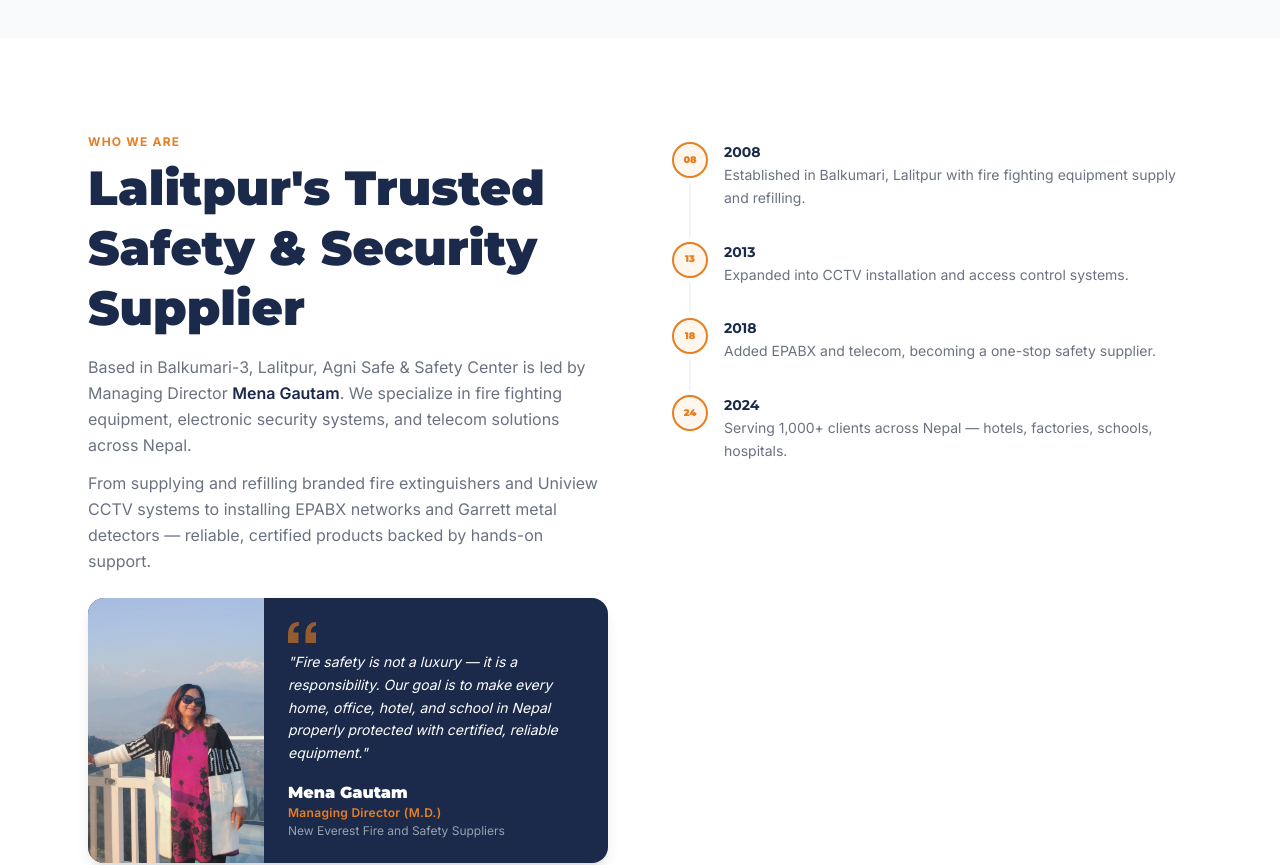
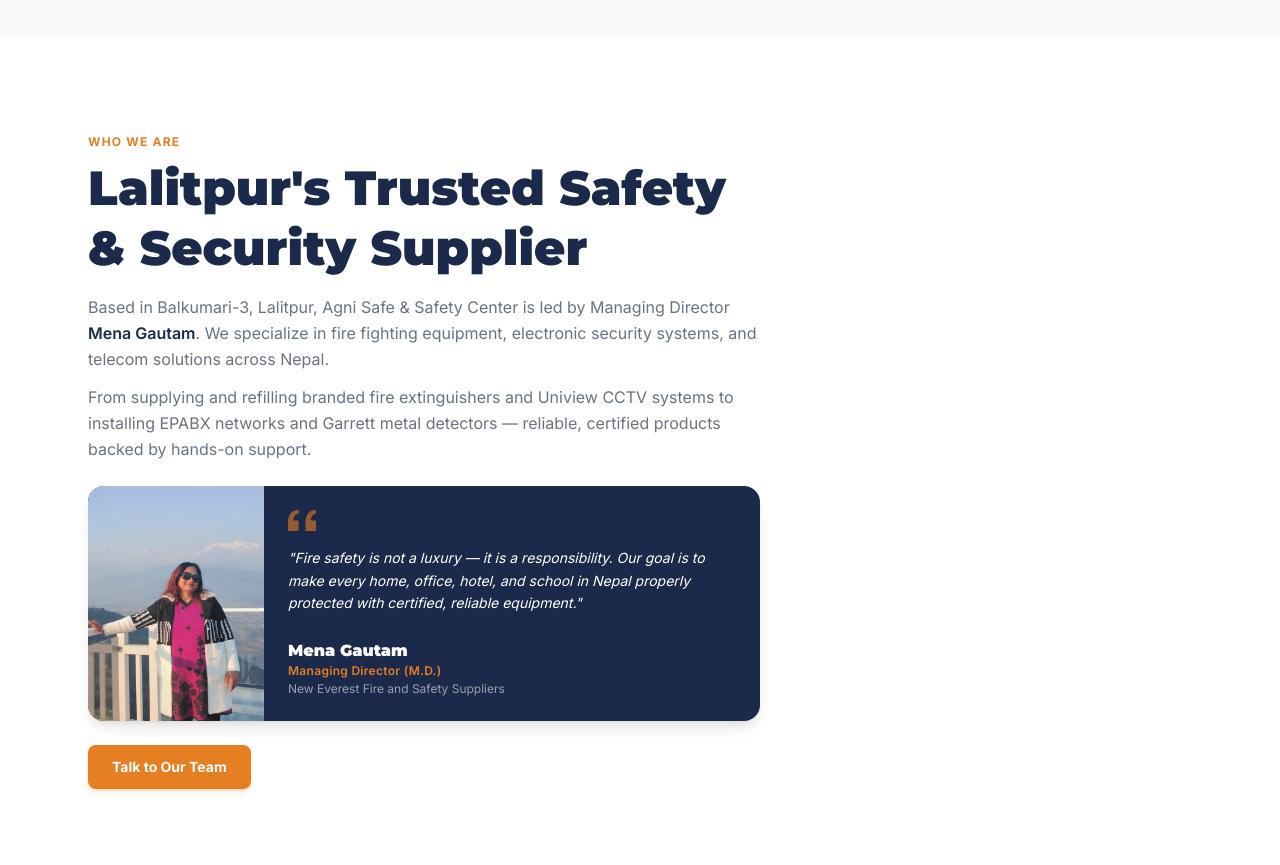
Before and after one commit to patties-eater/nefass, a React (Vite) app: page / in a window 1280 px wide. Shown: the part 3620-4485 px from the top of the page. Built offline with nearby package versions, Linux system fonts and the light colour scheme.

Commit message:
remove timeline from About section

```diff
--- a/src/components/About.jsx
+++ b/src/components/About.jsx
@@ -37,20 +37,14 @@
   },
 ]
 
-const milestones = [
-  { year: '2008', text: 'Established in Balkumari, Lalitpur with fire fighting equipment supply and refilling.' },
-  { year: '2013', text: 'Expanded into CCTV installation and access control systems.' },
-  { year: '2018', text: 'Added EPABX and telecom, becoming a one-stop safety supplier.' },
-  { year: '2024', text: 'Serving 1,000+ clients across Nepal — hotels, factories, schools, hospitals.' },
-]
 
 export default function About() {
   return (
     <section id="about" className="py-12 md:py-24 bg-white">
       <div className="max-w-6xl mx-auto px-4 sm:px-6">
 
-        {/* Story + Timeline */}
-        <div className="grid md:grid-cols-2 gap-8 md:gap-16 items-start mb-10 md:mb-20">
+        {/* Story */}
+        <div className="max-w-2xl mb-10 md:mb-20">
           <div>
             <p className="text-xs font-bold tracking-widest uppercase text-brand mb-2">Who We Are</p>
             <h2 className="font-heading font-black text-3xl md:text-5xl text-navy leading-tight mb-4">
@@ -102,26 +96,6 @@
               Talk to Our Team
             </a>
           </div>
-
-          {/* Timeline */}
-          <div className="space-y-0 mt-2">
-            {milestones.map(({ year, text }, i) => (
-              <div key={year} className="flex gap-4">
-                <div className="flex flex-col items-center">
-                  <div className="w-8 h-8 md:w-9 md:h-9 rounded-full bg-orange-50 border-2 border-brand text-brand flex items-center justify-center shrink-0 font-heading font-black text-[0.6rem] z-10">
-                    {year.slice(2)}
-                  </div>
-                  {i < milestones.length - 1 && (
-                    <div className="w-0.5 flex-1 bg-gray-100 my-1" style={{ minHeight: '1.75rem' }} />
-                  )}
-                </div>
-                <div className="pb-6 md:pb-8">
-                  <p className="font-heading font-bold text-navy text-sm mb-0.5">{year}</p>
-                  <p className="text-gray-500 text-xs md:text-sm leading-relaxed">{text}</p>
-                </div>
-              </div>
-            ))}
-          </div>
         </div>
 
         {/* Values */}
```
